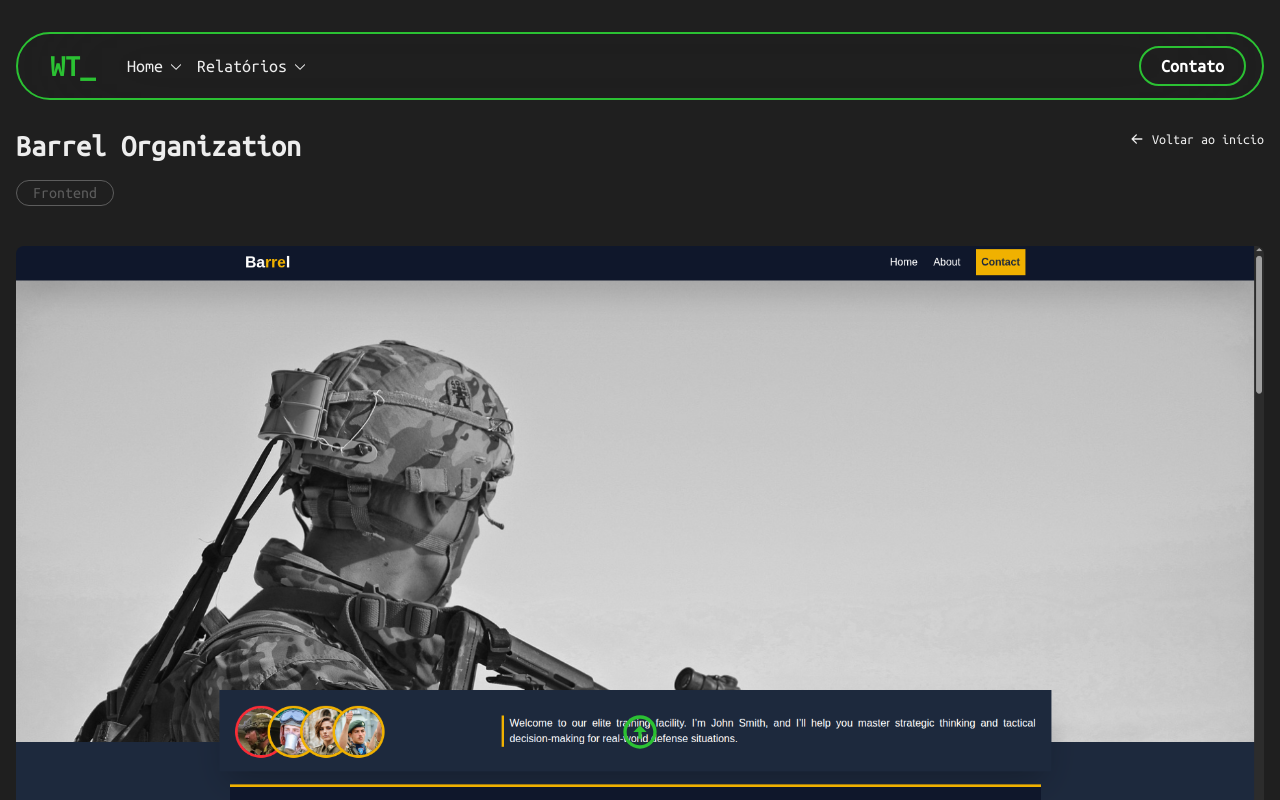
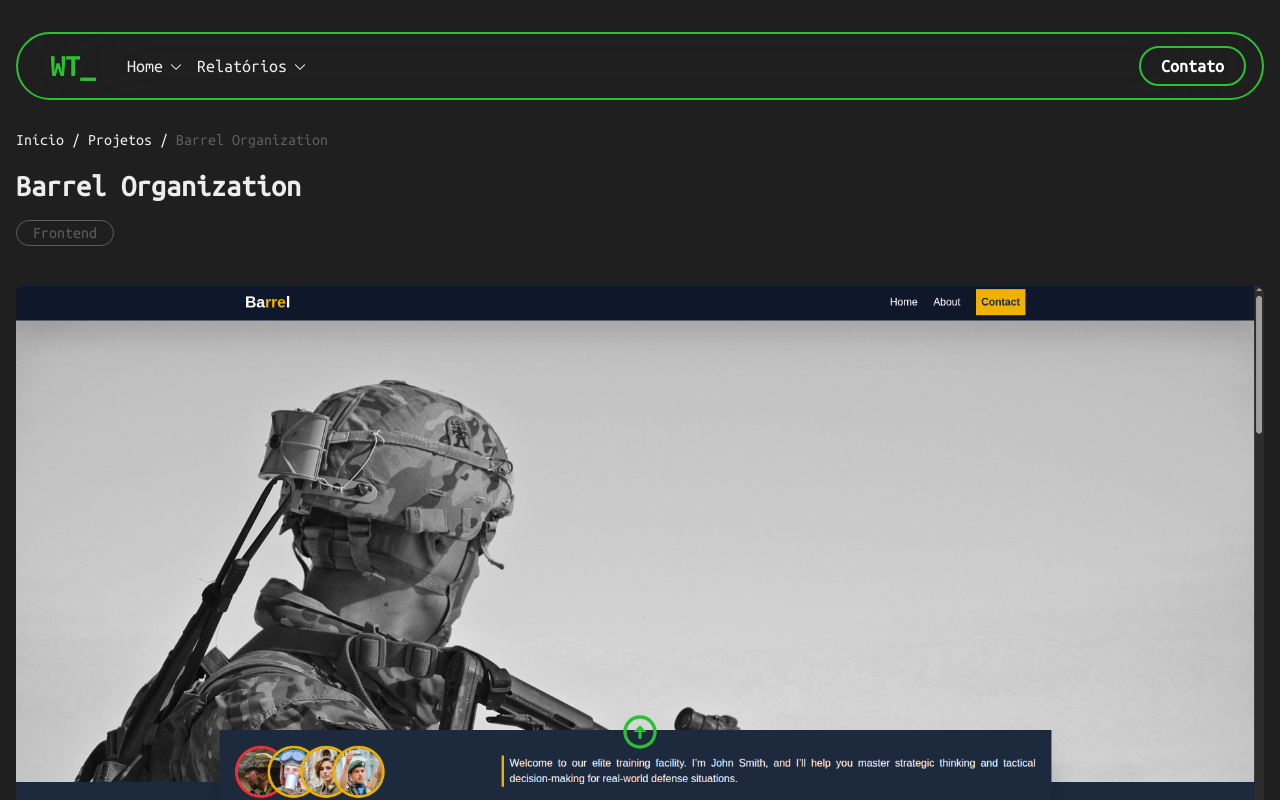
Before and after one commit to WitorDev/witortena, a Next.js app: page /projects/1 in a window 1280 px wide. Shown: the top 800 px of the page. Built offline with nearby package versions, Linux system fonts and the light colour scheme; a web font is replaced by a local one.

Commit message:
added breadcrumbs to pages

```diff
--- a/app/components/MarkdownSection.tsx
+++ b/app/components/MarkdownSection.tsx
@@ -14,7 +14,11 @@ export default function MarkdownSection({ text, style }: MarkdownSectionProps) {
         style && "markdown pb-20"
       } border-b-2 border-primary-bg w-full flex justify-center `}
     >
-      <div className={`${style && "px-4"} max-w-screen-xl  mx-auto w-full`}>
+      <div
+        className={`${
+          style && "px-4"
+        } rounded-lg max-w-screen-xl mx-auto w-full`}
+      >
         <ReactMarkdown>{text}</ReactMarkdown>
       </div>
     </div>
--- a/app/components/ReportHeroSection.tsx
+++ b/app/components/ReportHeroSection.tsx
@@ -4,6 +4,7 @@ import { motion } from "motion/react";
 import { useState } from "react";
 import { FaChevronDown } from "react-icons/fa";
 import DescriptionSection from "@/app/components/DescriptionSection";
+import Link from "next/link";
 
 const ubuntuMonoFont = Ubuntu_Mono({
   subsets: ["latin"],
@@ -16,9 +17,13 @@ const ubuntuFont = Ubuntu_Mono({
 
 type ReportHeroSectionProps = {
   title: string | boolean;
+  category?: string | undefined;
 };
 
-export default function ReportHeroSection({ title }: ReportHeroSectionProps) {
+export default function ReportHeroSection({
+  title,
+  category,
+}: ReportHeroSectionProps) {
   const [isOpen, setIsOpen] = useState(false);
 
   return (
@@ -27,6 +32,33 @@ export default function ReportHeroSection({ title }: ReportHeroSectionProps) {
       className={`${ubuntuMonoFont.className} border-b-2 border-primary-bg bg-background w-full`}
     >
       <div className="w-full flex items-center justify-center pt-32"></div>
+      <div className="px-4 max-w-screen-xl mx-auto ">
+        <div className="mb-4 flex gap-2 flex-wrap">
+          <Link
+            href="/#contributions"
+            className="group flex items-center gap-1 w-fit hover:text-secondary-accent transition-colors"
+          >
+            <div className="flex items-center justify-center gap-2">
+              <span className="group-hover:text-secondary-accent">Início</span>
+            </div>
+          </Link>
+          <Link
+            href="/reports"
+            className="group flex items-center gap-1 w-fit transition-colors"
+          >
+            <div className="flex items-center justify-center gap-2">
+              <span>/</span>
+              <span className="group-hover:text-secondary-accent">
+                Relatórios
+              </span>
+            </div>
+          </Link>
+          <div className="flex items-center justify-center gap-2">
+            <span>/</span>
+            <span className="text-terciary-bg cursor-default">{category}</span>
+          </div>
+        </div>
+      </div>
 
       <div className="max-w-screen-xl px-4 w-full mx-auto text-left">
         <h1
--- a/app/projects/[id]/page.tsx
+++ b/app/projects/[id]/page.tsx
@@ -50,6 +50,37 @@ export default async function Page({ params }: { params: { id: string } }) {
       <div className="flex flex-col gap-10">
         <div className="items-start flex flex-col-reverse sm:flex-row gap-2 sm:gap-8 justify-between">
           <div className="flex flex-col gap-4">
+            <div className="flex gap-2 flex-wrap">
+              <Link
+                href="/#projects"
+                className="group flex items-center gap-1 w-fit hover:text-secondary-accent transition-colors"
+              >
+                <div className="flex items-center justify-center gap-2">
+                  <span className="group-hover:text-secondary-accent">
+                    Início
+                  </span>
+                </div>
+              </Link>
+              <Link
+                href="/projects"
+                className="group flex items-center gap-1 w-fit  group transition-colors"
+              >
+                <div className="flex items-center justify-center gap-2">
+                  <span>/</span>
+                  <span className="group-hover:text-secondary-accent">
+                    Projetos
+                  </span>
+                </div>
+              </Link>
+              <div className="flex items-center justify-center gap-2">
+                <span>/</span>
+                <span className="text-terciary-bg cursor-default">
+                  {project.title}
+                </span>
+              </div>
+            </div>
+
+            <div className="flex flex-col gap-4">
               <h1 className="text-3xl font-bold">{project.title}</h1>
               <div className="flex gap-2">
                 {project.tags.map((tag) => (
@@ -62,16 +93,7 @@ export default async function Page({ params }: { params: { id: string } }) {
                 ))}
               </div>
             </div>
-          <Link
-            href="/#projects"
-            className="group flex items-center gap-1 w-fit text-sm text-muted-foreground hover:text-secondary-accent transition-colors"
-          >
-            <BsArrowLeftShort
-              size={22}
-              className="group-hover:-translate-x-1 transition-transform"
-            />
-            <span>Voltar ao início</span>
-          </Link>
+          </div>
         </div>
 
         <div className="flex flex-col gap-8">
@@ -104,7 +126,7 @@ export default async function Page({ params }: { params: { id: string } }) {
                 >
                   <div className="flex w-fit gap-2 items-center hover:text-secondary-accent text-primary-accent mb-4">
                     <DiGithubBadge size={20} />
-                    Ver repositório do projeto no GitHub
+                    Ver repositório no GitHub
                   </div>
                 </Link>
               </div>
--- a/app/projects/page.tsx
+++ b/app/projects/page.tsx
@@ -14,19 +14,23 @@ export default function Page() {
     <main
       className={`${ubuntuMonoFont.className} pt-32 max-w-screen-xl mx-auto px-4 mb-24`}
     >
-      {/* Header */}
-      <div className="mb-10 flex justify-between flex-col sm:flex-row-reverse gap-2">
+      <div className="flex gap-2 flex-wrap">
         <Link
           href="/#projects"
-          className="group flex items-center gap-1 w-fit text-sm text-muted-foreground hover:text-secondary-accent transition-colors"
+          className="group flex items-center gap-1 w-fit hover:text-secondary-accent transition-colors"
         >
-          <BsArrowLeftShort
-            size={22}
-            className="group-hover:-translate-x-1 transition-transform"
-          />
-          <span>Voltar ao início</span>
+          <div className="flex items-center justify-center gap-2">
+            <span className="group-hover:text-secondary-accent">Início</span>
+          </div>
         </Link>
+        <div className="flex items-center justify-center gap-2">
+          <span>/</span>
+          <span className="text-terciary-bg cursor-default">Projetos</span>
+        </div>
+      </div>
 
+      {/* Header */}
+      <div className="mb-10 mt-4 flex justify-between flex-col sm:flex-row gap-2">
         <h1 className="text-3xl font-bold">Projetos</h1>
       </div>
 
--- a/app/reports/[category]/[report]/page.tsx
+++ b/app/reports/[category]/[report]/page.tsx
@@ -6,6 +6,7 @@ import { getReports } from "@/util/getReports";
 import MarkdownRenderer from "@/app/components/MarkdownRenderer";
 import MarkdownSection from "@/app/components/MarkdownSection";
 import ImageGallery from "@/app/components/ImageGallery";
+import Link from "next/link";
 
 const ubuntuMonoFont = Ubuntu_Mono({
   subsets: ["latin"],
@@ -39,10 +40,54 @@ export default async function Page({
   return (
     <section
       id="hero"
-      className={`${ubuntuMonoFont.className} mx-auto relative pt-33 flex flex-col`}
+      className={`${ubuntuMonoFont.className} mx-auto max-w-screen-xl relative pt-32 flex flex-col`}
     >
       {report ? (
         <>
+          <div className="px-4 flex gap-2 pb-4 flex-wrap">
+            <Link
+              href="/#contributions"
+              className="group flex items-center gap-1 w-fit hover:text-secondary-accent transition-colors"
+            >
+              <div className="flex items-center justify-center gap-2">
+                <span className="group-hover:text-secondary-accent">
+                  Início
+                </span>
+              </div>
+            </Link>
+            <Link
+              href={`/reports`}
+              className="group flex items-center gap-1 w-fit transition-colors"
+            >
+              <div className="flex items-center justify-center gap-2">
+                <span>/</span>
+                <span className="group-hover:text-secondary-accent">
+                  Relatórios
+                </span>
+              </div>
+            </Link>
+            <Link
+              href={`/reports/${pageParams.category}`}
+              className="group flex items-center gap-1 w-fit transition-colors"
+            >
+              <div className="flex items-center justify-center gap-2">
+                <span>/</span>
+                <span className="group-hover:text-secondary-accent">
+                  {pageParams.category.charAt(0).toUpperCase() +
+                    pageParams.category
+                      .slice(1, pageParams.category.length)
+                      .replace("-", " ")
+                      .replace("c", "C")}
+                </span>
+              </div>
+            </Link>
+            <div className="flex items-center justify-center gap-2">
+              <span>/</span>
+              <span className="text-terciary-bg cursor-default">
+                {pageParams.report}
+              </span>
+            </div>
+          </div>
           {reportImages.length > 0 && <ImageGallery images={reportImages} />}
 
           <MarkdownSection text={report.markdown} style={true} />
--- a/app/reports/[category]/page.tsx
+++ b/app/reports/[category]/page.tsx
@@ -37,7 +37,16 @@ export default async function Page({
         id="hero"
         className={`${ubuntuMonoFont.className} mx-auto relative flex flex-col justify-center items-center`}
       >
-        <ReportHeroSection title={title} />
+        <ReportHeroSection
+          title={title}
+          category={
+            reportTypeURL.category.charAt(0).toUpperCase() +
+            reportTypeURL.category
+              .slice(1, reportTypeURL.category.length)
+              .replace("-", " ")
+              .replace("c", "C")
+          }
+        />
 
         {/* relatorios */}
         <div className="flex gap-4 mt-8 align-middle mb-8 w-full sm:flex-row flex-col max-w-screen-xl px-4">
```
Lines whose indentation alone changed are shown as unchanged.
